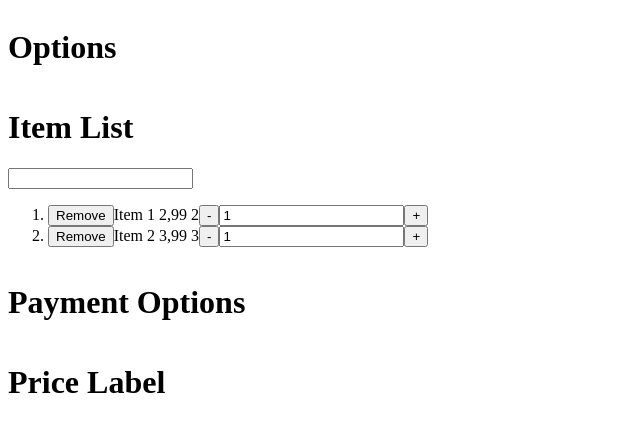
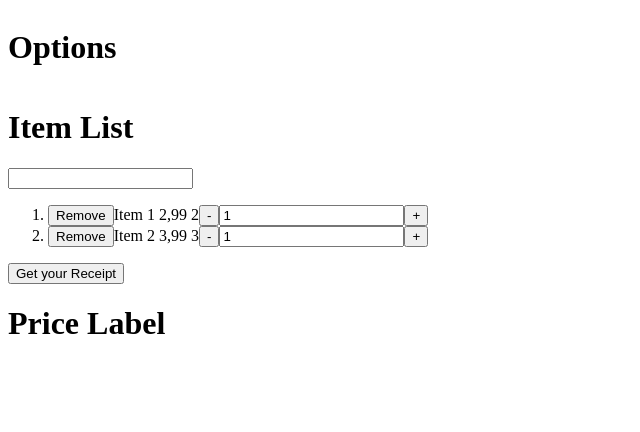
Before and after one commit to Manu2505/Supermarket_Frontend, a Next.js app: page /cart in a window 1280 px wide. Shown: the top 432 px of the page, without its empty margins (0-640 px from the left). Built offline with nearby package versions, Linux system fonts and the light colour scheme.

Commit message:
Many tries

```diff
--- a/package.json
+++ b/package.json
@@ -28,6 +28,6 @@
     "globals": "^15.9.0",
     "typescript": "^5.5.3",
     "typescript-eslint": "^8.7.0",
-    "vite": "^5.4.9"
+    "vite": "^5.4.10"
   }
 }
--- a/src/componentsCart/itemList.tsx
+++ b/src/componentsCart/itemList.tsx
@@ -47,6 +47,19 @@ const ItemList: React.FC<ItemListProps> = ({ items: initialItems }) => {
     });
   }
 
+  const getItemsFromList = function getItemList(): any[] {
+    const receiptData = items.map((item, index) => {
+      const quantity = document.getElementById(index.toString()) as HTMLInputElement;
+      return {
+        name: item.name,
+        price: item.price,
+        quantity: quantity.value,
+        fullPrice: fullPrices[index],
+      };
+    });
+    return receiptData;
+  }
+
   return (
     <div>
       <ol>
--- a/src/componentsCart/paymentOption.tsx
+++ b/src/componentsCart/paymentOption.tsx
@@ -1,9 +1,40 @@
 import React from "react";
+import getItemFromList from "./itemList";
+
 
 const PaymentOptions: React.FC = () => {
+
+
+    function getReceipt() {
+
+        const receiptData = getItemFromList();
+
+
+        fetch(`http://localhost:8080/receipt`,
+            {
+                mode: "no-cors",
+                method: "POST",
+                headers: {
+                    "Content-Type": "application/json",
+                },
+                body: JSON.stringify(receiptData),
+            })
+            .then((response) => response.json())
+            .then((data) => {
+                console.log(data);
+            })
+            .catch((error) => {
+                console.error("Error:", error);
+            }
+        )
+    }
+
+
+
+
     return (
         <div>
-            <h1>Payment Options</h1>
+            <button onClick={getReceipt}>Get your Receipt</button>
         </div>
     );
 };
```
Also changed, not shown: 1 other file (tests, documents, lock files or other folders).
